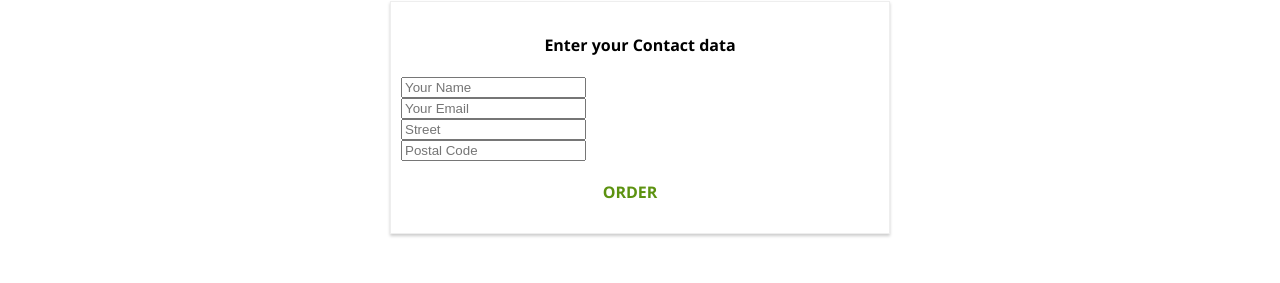
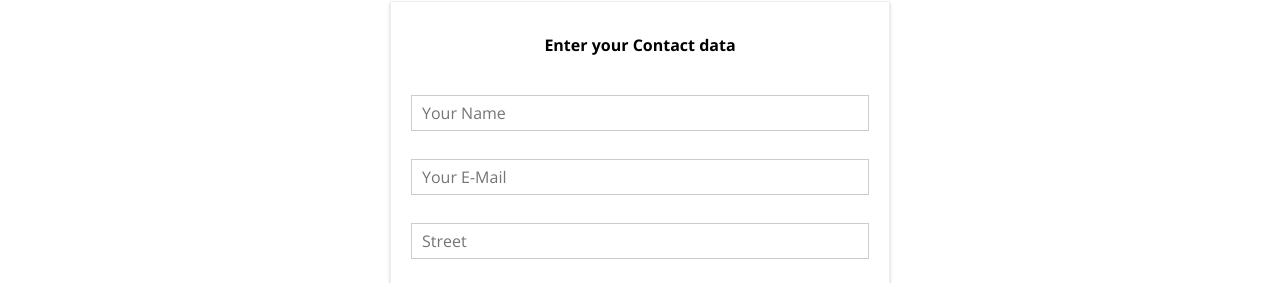
Before and after one commit to ZhenKasp/burger-app, a React (Create React App) app: page /checkout in a window 1280 px wide. Both pictures are taken after a click on the button "CONTINUE". Shown: the part 517-800 px from the top of the page. Built offline with nearby package versions, Linux system fonts and the light colour scheme; no server answers.

Commit message:
add order form

```diff
--- /dev/null
+++ b/src/components/UI/Input/Input.js
@@ -0,0 +1,56 @@
+import React from 'react';
+import classes from './Input.module.css';
+
+const input = props => {
+  let inputElement = null;
+
+  switch (props.inputType) {
+    case ('input'):
+      inputElement = <input
+        className={classes.InputElement}
+        {...props.elementConfig}
+        value={props.value}
+        onChange={props.changed}
+      />;
+      break;
+    case ('textarea'):
+      inputElement = <textarea
+        className={classes.InputElement}
+        {...props.elementConfig}
+        value={props.value}
+        onChange={props.changed}
+      />;
+      break;
+    case ('select'):
+      inputElement = (
+        <select
+          className={classes.InputElement}
+          value={props.value}
+          onChange={props.changed}
+        >
+          {props.elementConfig.options.map(option => (
+            <option key={option.value} value={option.value}>
+              {option.displayValue}
+            </option>
+          ))}
+        </select>
+      )
+      break;
+    default:
+      inputElement = <input
+        className={classes.InputElement}
+        {...props.elementConfig}
+        value={props.value}
+        onChange={props.changed}
+      />
+  }
+
+  return (
+    <div className={classes.Input} >
+      <label className={classes.Label} >{props.label}</label>
+      {inputElement}
+    </div>
+    )
+}
+
+export default input;
--- /dev/null
+++ b/src/components/UI/Input/Input.module.css
@@ -0,0 +1,27 @@
+.Input {
+  width: 100%;
+  padding: 10px;
+  box-sizing: border-box;
+}
+
+.Label {
+  font-weight: bold;
+  display: block;
+  margin-bottom: 8px;
+}
+
+.InputElement {
+  outline: none;
+  border: 1px solid #ccc;
+  background-color: white;
+  font: inherit;
+  padding: 6px 10px;
+  display: block;
+  width: 100%;
+  box-sizing: border-box;
+}
+
+.InputElement:focus {
+  outline: none;
+  background-color: #ccc;
+}
--- a/src/containers/Checkout/ContactData/ContactData.jsx
+++ b/src/containers/Checkout/ContactData/ContactData.jsx
@@ -4,14 +4,61 @@
 import Button from '../../../components/UI/Button/Button';
 import axios from '../../../axios-orders';
 import Spinner from '../../../components/UI/Spinner/Spinner';
+import Input from '../../../components/UI/Input/Input';
 
 class ContactData extends Component {
   state = {
-    name: '',
-    email: '',
-    address: {
-      street: '',
-      postalcode: ''
+    orderForm: {
+      name: {
+        elementType: 'input',
+        elementConfig: {
+          type: 'text',
+          placeholder: 'Your Name'
+        },
+        value: ''
+      },
+      email: {
+        elementType: 'input',
+        elementConfig: {
+          type: 'email',
+          placeholder: 'Your E-Mail'
+        },
+        value: ''
+      },
+      street: {
+        elementType: 'input',
+        elementConfig: {
+          type: 'text',
+          placeholder: 'Street'
+        },
+        value: ''
+      },
+      zipCode: {
+        elementType: 'input',
+        elementConfig: {
+          type: 'text',
+          placeholder: 'ZIP Code'
+        },
+        value: ''
+      },
+      country: {
+        elementType: 'input',
+        elementConfig: {
+          type: 'text',
+          placeholder: 'Country'
+        },
+        value: ''
+      },
+      deliveryMethod: {
+        elementType: 'select',
+        elementConfig: {
+          options: [
+            {value: 'fastest', displayValue: "Fastest"},
+            {value: 'cheapest', displayValue: "Cheapest"}
+          ]
+        },
+        value: ''
+      },
     },
     loading: false,
   }
@@ -19,20 +66,16 @@
   orderHandler = (event) => {
     event.preventDefault();
 
+    const formData = {};
+    Object.entries(this.state.orderForm).forEach(([key, value]) => {
+      formData[key] = value.value;
+    });
+
     this.setState({ loading: true })
     const order = {
       ingredients: this.props.ingredients,
       price: this.props.price,
-      customer: {
-        name: "Evgeny",
-        address: {
-          street: "Testreet 1",
-          zipcode: "41351",
-          country: "Belarus"
-        },
-        email: "test@test.com"
-      },
-      deliveryMethod: "fastest"
+      orderData: formData
     }
 
     axios.post('/orders.json', order)
@@ -43,14 +86,32 @@
       .catch(err => this.setState({ loading: false }))
   }
 
+  inputChangedHandler = (event, inputId) => {
+    const updatedForm = {...this.state.orderForm};
+    const updatedFormElement = {...updatedForm[inputId]};
+    updatedFormElement.value = event.target.value;
+    updatedForm[inputId] = updatedFormElement;
+
+    this.setState({ orderForm: updatedForm });
+  }
+
   render() {
+    const formElementsArray = Object.entries(this.state.orderForm).map(([key, value]) => (
+      {id: key, config: value}
+    ))
     let form = (
-      <form>
-        <input className={classes.Input} type='text' name='name' placeholder='Your Name' />
-        <input className={classes.Input} type='email' name='email' placeholder='Your Email' />
-        <input className={classes.Input} type='text' name='street' placeholder='Street' />
-        <input className={classes.Input} type='text' name='postal' placeholder='Postal Code' />
-        <Button btnType='Success' clicked={this.orderHandler}>ORDER</Button>
+      <form onSubmit={this.orderHandler}>
+        {formElementsArray.map(formElement => (
+          <Input
+            inputType={formElement.config.elementType}
+            elementConfig={formElement.config.elementConfig}
+            value={formElement.config.value}
+            key={formElement.id}
+            changed={(e) => this.inputChangedHandler(e, formElement.id)}
+          />
+        ))}
+
+        <Button btnType='Success'>ORDER</Button>
       </form>
     )
 
--- a/src/containers/Checkout/ContactData/ContactData.module.css
+++ b/src/containers/Checkout/ContactData/ContactData.module.css
@@ -8,10 +8,6 @@
   box-sizing: border-box;
 }
 
-.Input {
-  display: block;
-}
-
 @media (min-width: 600px) {
   .ContactData {
     width: 500px;
```
